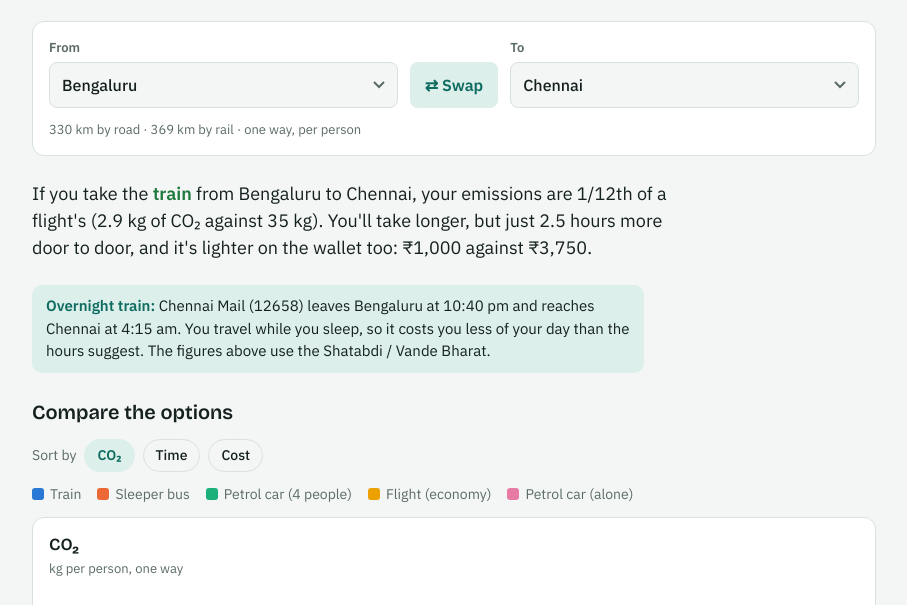
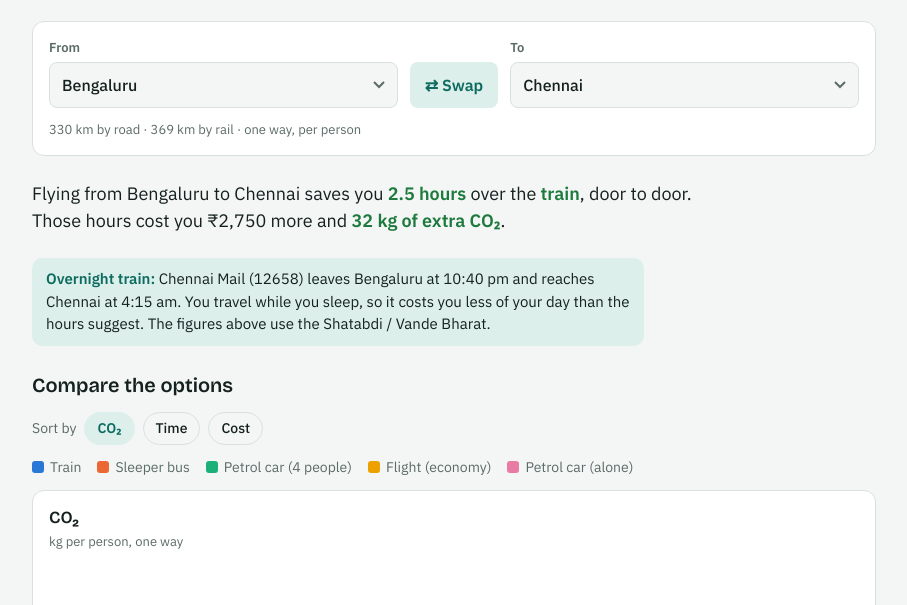
Before and after one commit to sr12blr/travel-emissions, a plain HTML site: page index.html in a window 1280 px wide. Shown: the part 129-734 px from the top of the page, without its empty margins (186-1093 px from the left). Drawn offline with nearby package versions, Linux system fonts and the light colour scheme.

Commit message:
Summary line: what flying buys you
States the hours flying saves over the train, and what those hours cost in money and extra CO2.

Co-Authored-By: Claude Opus 5.5 <noreply@anthropic.com>
Claude-Session: https://claude.ai/code/session_01J6kVmSJUDVE6gx1qzkTmTh

```diff
--- a/index.html
+++ b/index.html
@@ -325,28 +325,18 @@ function render(){
   $("scalenote").textContent = notes.join(" ");
 
   const train = res.modes[0], eco = res.modes[3], car1 = res.modes[4];
-  // Summary line: the train against an economy flight, worded to fit the route
-  const ord = n => { const s = (n%100>=11 && n%100<=13) ? "th" : ({1:"st",2:"nd",3:"rd"}[n%10] || "th"); return n + s; };
-  const share = n => n<=1 ? "about the same" : n===2 ? "half" : n===3 ? "a third" : n===4 ? "a quarter" : `1/${ord(n)}`;
+  // Summary line: what flying buys you, compared with the train
   const halfHr = x => { const v = Math.round(x*2)/2; return `${v % 1 ? v.toFixed(1) : v} ${v===1 ? "hour" : "hours"}`; };
   let t;
-  if(eco.co2 == null){
+  if(eco.co2 == null || !eco.cost){
     t = `On ${from}–${to}, the <strong>train</strong> has the lowest emissions: ${train.co2} kg of CO₂ per person.`;
   } else {
-    const n = Math.round(eco.co2/train.co2);
-    t = `If you take the <strong>train</strong> from ${from} to ${to}, your emissions are ${share(n)} of a flight's (${train.co2} kg of CO₂ against ${eco.co2} kg). `;
     const dt = train.time[0] - eco.time[0];
-    if(dt <= 0.25) t += `It's just as quick door to door`;
-    else if(dt <= 4) t += `You'll take longer, but just ${halfHr(dt)} more door to door`;
-    else if(dt <= 12) t += `You'll take about ${halfHr(dt)} longer door to door (${hrs(train.time[0])} hours against ${hrs(eco.time[0])})`;
-    else t += `It is a much longer trip, though: ${Math.round(train.time[0])} hours door to door against about ${Math.round(eco.time[0])} by air`;
-    const tc = train.cost && train.cost[0], fc = eco.cost && eco.cost[0];
-    if(tc && fc){
-      const long = dt > 12;
-      if(fc/tc >= 1.5) t += long ? `. On the plus side, it's much lighter on the wallet: ${inr(tc)} against ${inr(fc)}.` : `, and it's lighter on the wallet too: ${inr(tc)} against ${inr(fc)}.`;
-      else if(fc/tc >= 0.85) t += `, and it costs about the same as flying.`;
-      else t += `, and it costs a little more than flying (${inr(tc)} against ${inr(fc)}).`;
-    } else t += ".";
+    const dCost = eco.cost[0] - train.cost[0];
+    const dCo2 = Math.round(eco.co2 - train.co2);
+    const costPart = dCost > 0 ? `${inr(Math.round(dCost/50)*50)} more` : `about the same money`;
+    if(dt < 0.5) t = `Flying from ${from} to ${to} saves you almost no time over the <strong>train</strong>, door to door. It costs you ${costPart} and <strong>${dCo2} kg of extra CO₂</strong>.`;
+    else t = `Flying from ${from} to ${to} saves you <strong>${halfHr(dt)}</strong> over the <strong>train</strong>, door to door. Those hours cost you ${costPart} and <strong>${dCo2} kg of extra CO₂</strong>.`;
   }
   $("takeaway").innerHTML = t;
   const nt = r.night;
```
